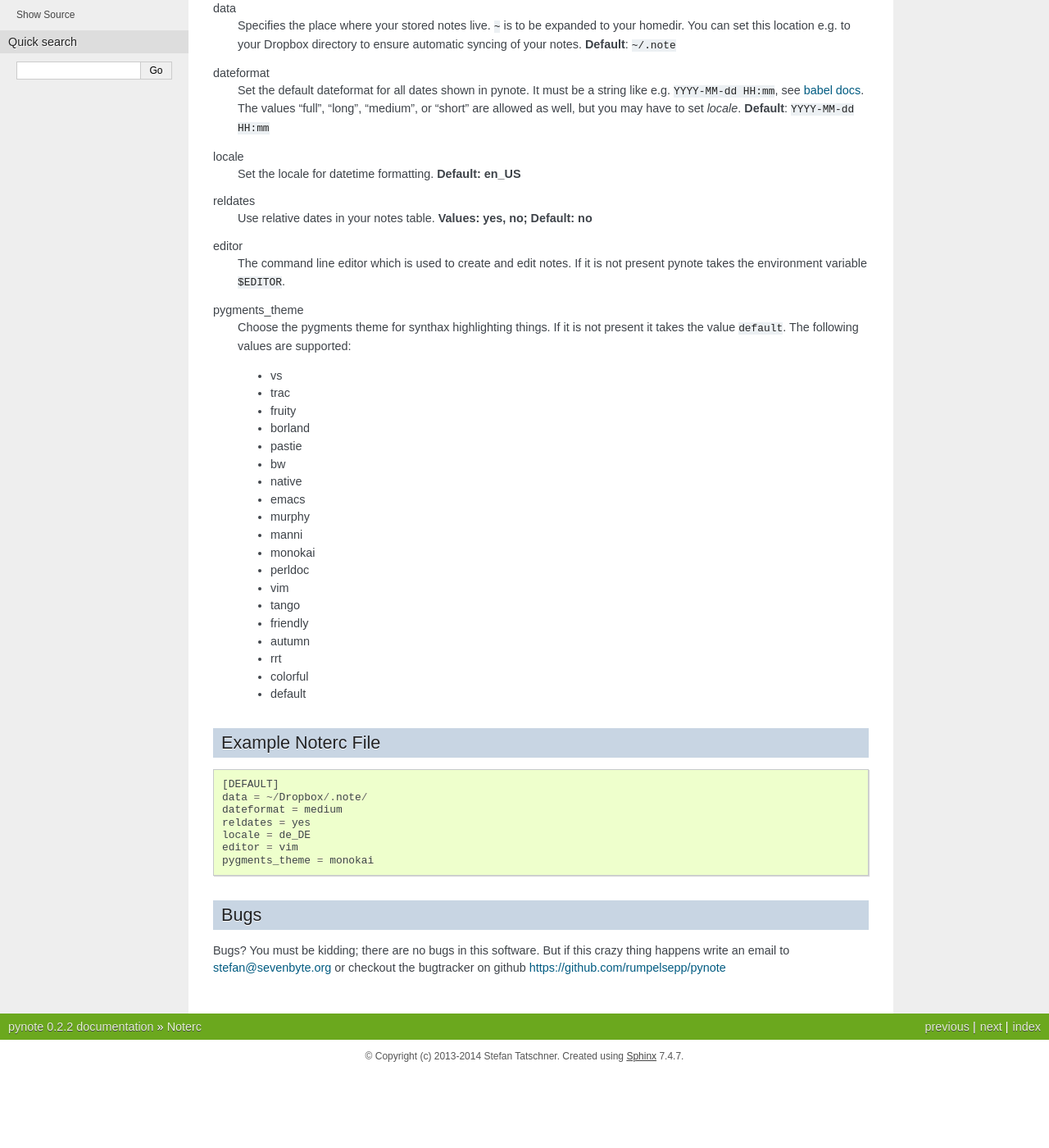
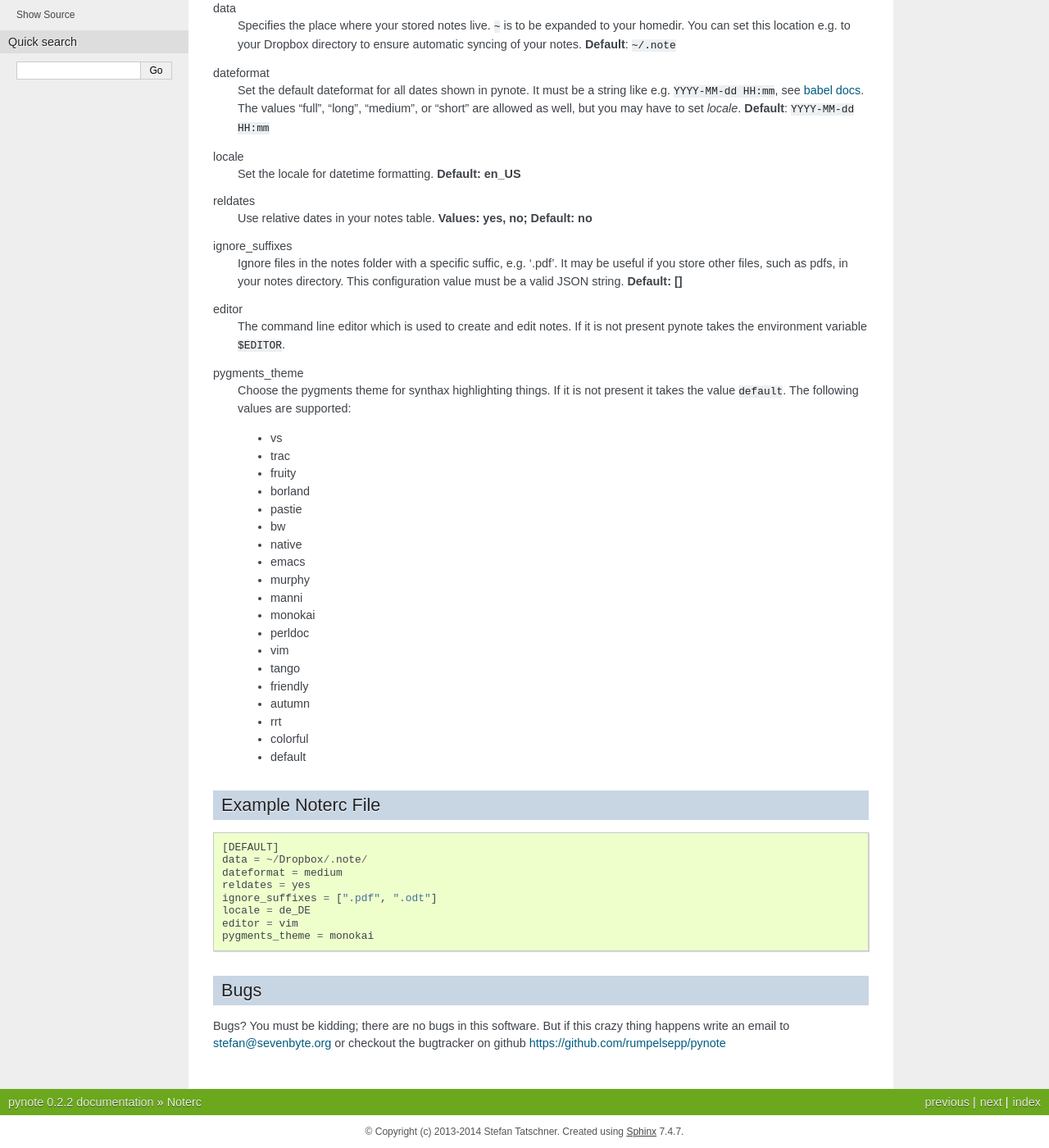
Before and after one commit to fastpacecolding/pynote, a Sphinx documentation site: the page built from doc/configuration.rst, in a window 1280 px wide and 1400 px high, scrolled down 379 px. Shown: the whole window at 82% size. Built offline with Sphinx 7.4.7, drawn with Linux system fonts in a browser that asks for light colours; before the commit the page ends 1687 px from its top, so only the background shows below that.

Commit message:
New configuration value, ignore_suffixes

```diff
--- a/doc/changelog.rst
+++ b/doc/changelog.rst
@@ -39,6 +39,7 @@
     entry is obsolte and refer to my old redmine tracker.
 
 
+* New configuration option: ignore_suffixes, see :doc:`configuration`.
 * Dropped python 3.3 support. I love the new pathlib module!
 * Use relative dates with babel_. You have to enable it in your configfile,
   see :doc:`configuration`.
--- a/doc/configuration.rst
+++ b/doc/configuration.rst
@@ -42,6 +42,12 @@ reldates
     Use relative dates in your notes table. **Values: yes, no;
     Default: no**
 
+ignore_suffixes
+    Ignore files in the notes folder with a specific suffic, e.g. '.pdf'.
+    It may be useful if you store other files, such as pdfs, in your
+    notes directory. This configuration value must be a valid JSON string.
+    **Default: []**
+
 editor
     The command line editor which is used to create and edit notes.
     If it is not present pynote takes the environment variable ``$EDITOR``.
@@ -81,6 +87,7 @@ Example Noterc File
     data = ~/Dropbox/.note/
     dateformat = medium
     reldates = yes
+    ignore_suffixes = [".pdf", ".odt"]
     locale = de_DE
     editor = vim
     pygments_theme = monokai
```
Also changed, not shown: 2 other files.
